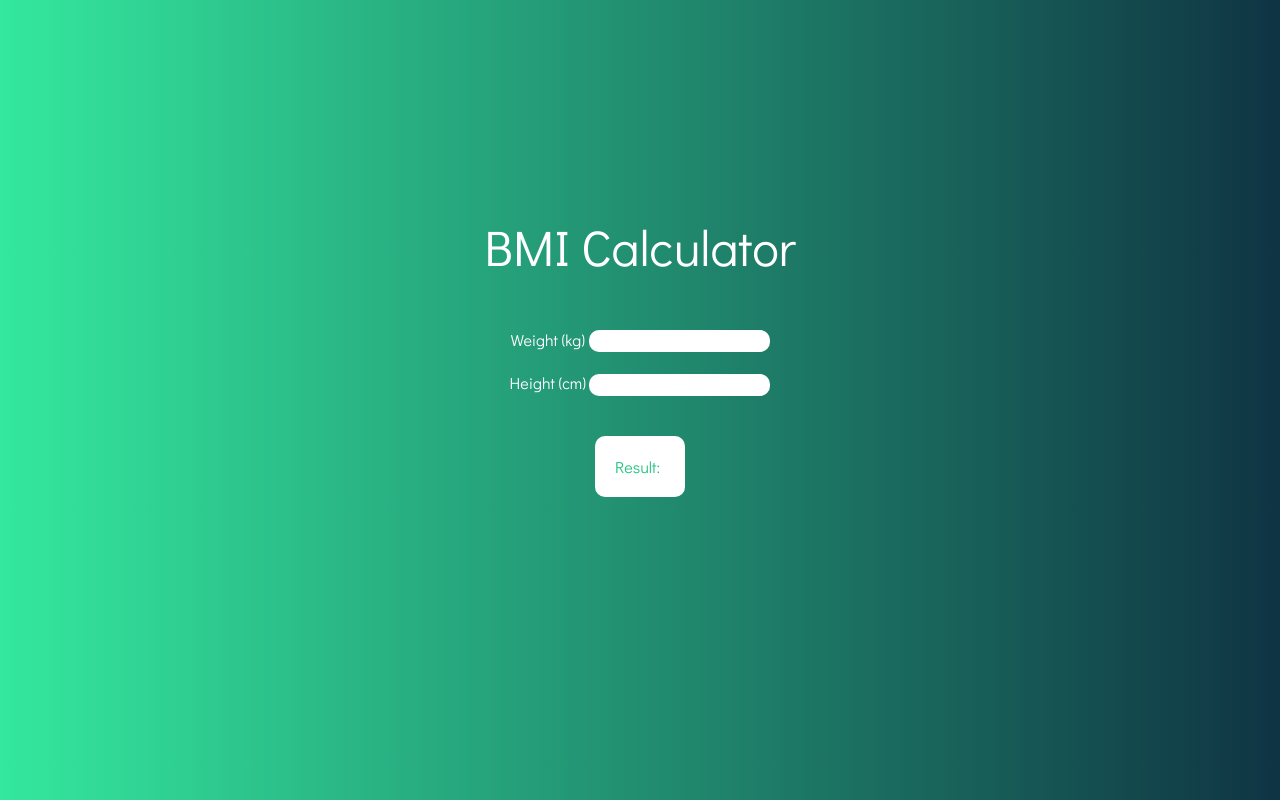
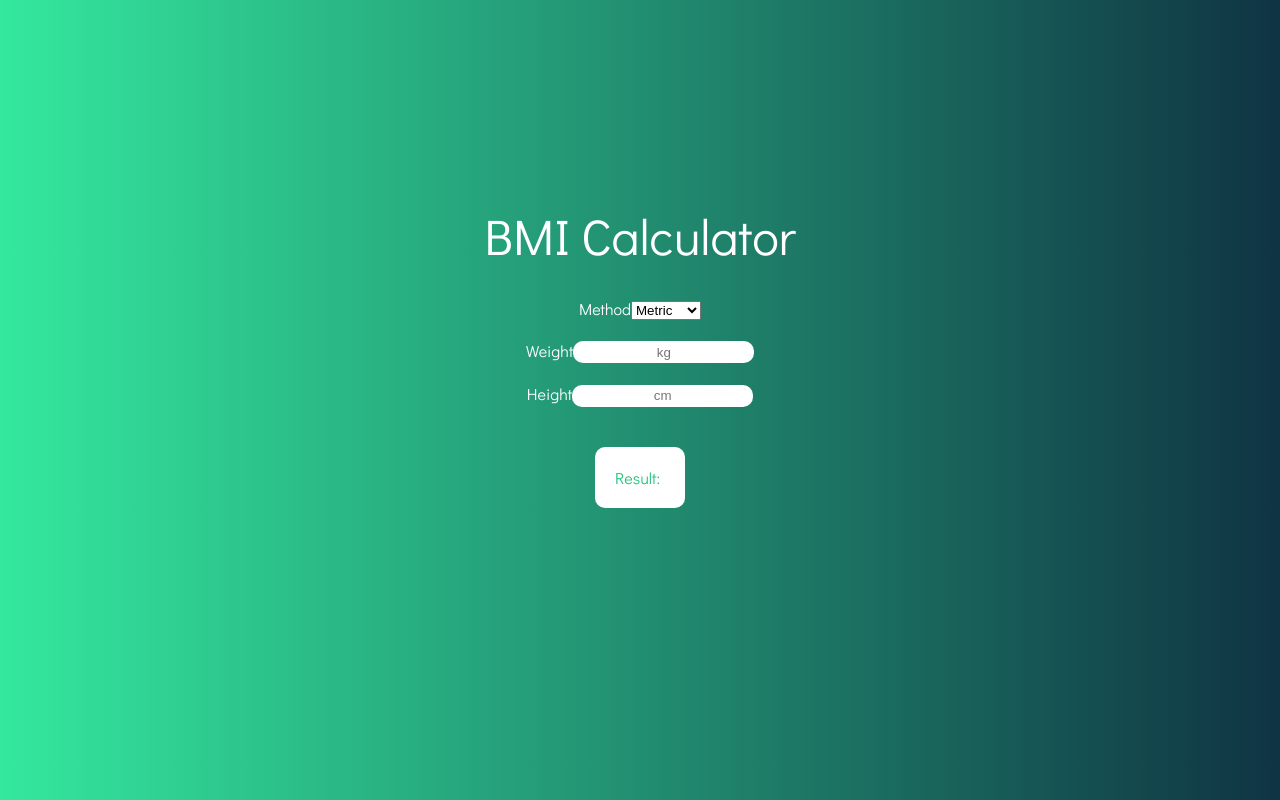
Before and after one commit to pedbr/react_bmi_calculator, a React (Create React App) app: page / in a window 1280 px wide. Built offline with nearby package versions, Linux system fonts and the light colour scheme.

Commit message:
adds on change event to change method state, also adds placeholders to show either kg and cm or lbs and inc

```diff
--- a/src/App.jsx
+++ b/src/App.jsx
@@ -1,6 +1,6 @@
 import React, { Component } from "react";
-import DisplayResult from './Components/DisplayResult';
-import MethodSelect from './Components/MethodSelect';
+import DisplayResult from "./Components/DisplayResult";
+import MethodSelect from "./Components/MethodSelect";
 import "./App.css";
 
 class App extends Component {
@@ -9,29 +9,53 @@ class App extends Component {
     this.state = {
       weight: "",
       height: "",
-      method: ""
+      method: "metric"
     };
   }
+
+  methodChange = event => {
+    this.setState({ method: event.target.value });
+  };
+
+
 
   render() {
     return (
       <div className="main-div">
         <div className="title">BMI Calculator</div>
+        <div>
+          <MethodSelect
+            method={this.state.method}
+            onChangeValue={this.methodChange}
+          />
+        </div>
         <div className="weight-div">
-          <label>Weight (kg) </label>
-          <input className="input-box" name="weight" value={this.state.weight} onChange={ (e) => this.setState({ weight: e.target.value })} />
+          <label>Weight</label>
+          <input
+            className="input-box"
+            name="weight"
+            placeholder={this.state.method === 'metric' ? 'kg' : 'lbs'}
+            value={this.state.weight}
+            onChange={e => this.setState({ weight: e.target.value })}
+          />
         </div>
 
         <div className="height-div">
-          <label>Height (cm) </label>
-          <input className="input-box" name="height" value={this.state.height} onChange={ (e) => this.setState({ height: e.target.value })} />
+          <label>Height</label>
+          <input
+            className="input-box"
+            name="height"
+            placeholder={this.state.method === 'metric' ? 'cm' : 'in'}
+            value={this.state.height}
+            onChange={e => this.setState({ height: e.target.value })}
+          />
         </div>
         <div className="result-div">
-        <div className="result-indicator">Result: </div>
-        <DisplayResult
-          weight={this.state.weight}
-          height={this.state.height}
-        />
+          <div className="result-indicator">Result: </div>
+          <DisplayResult
+            weight={this.state.weight}
+            height={this.state.height}
+          />
         </div>
       </div>
     );
```
